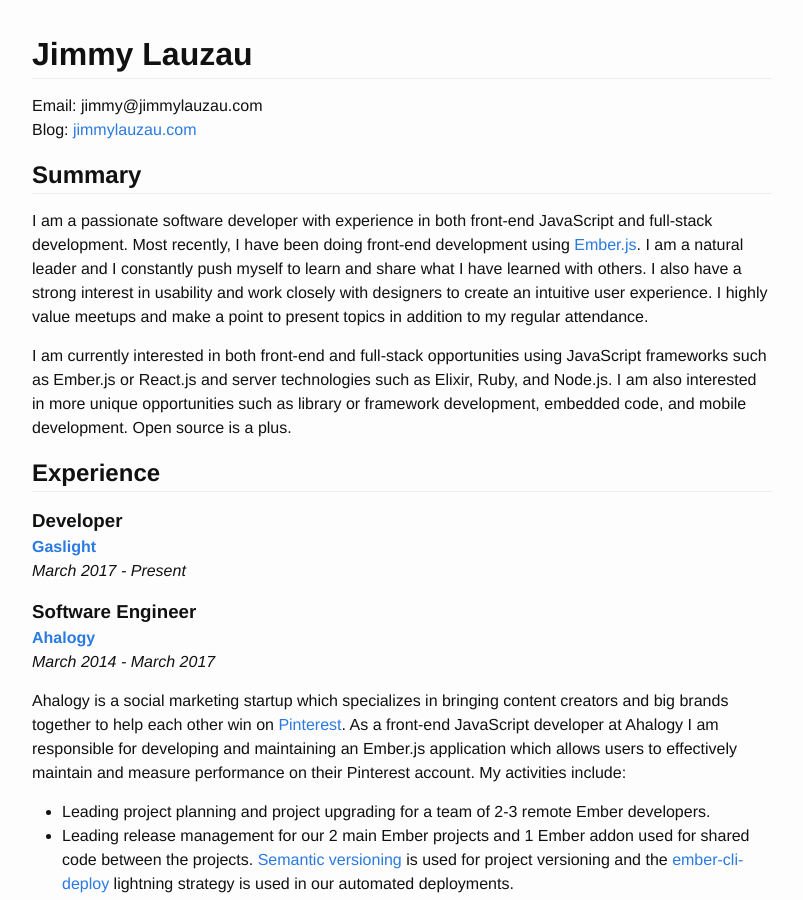
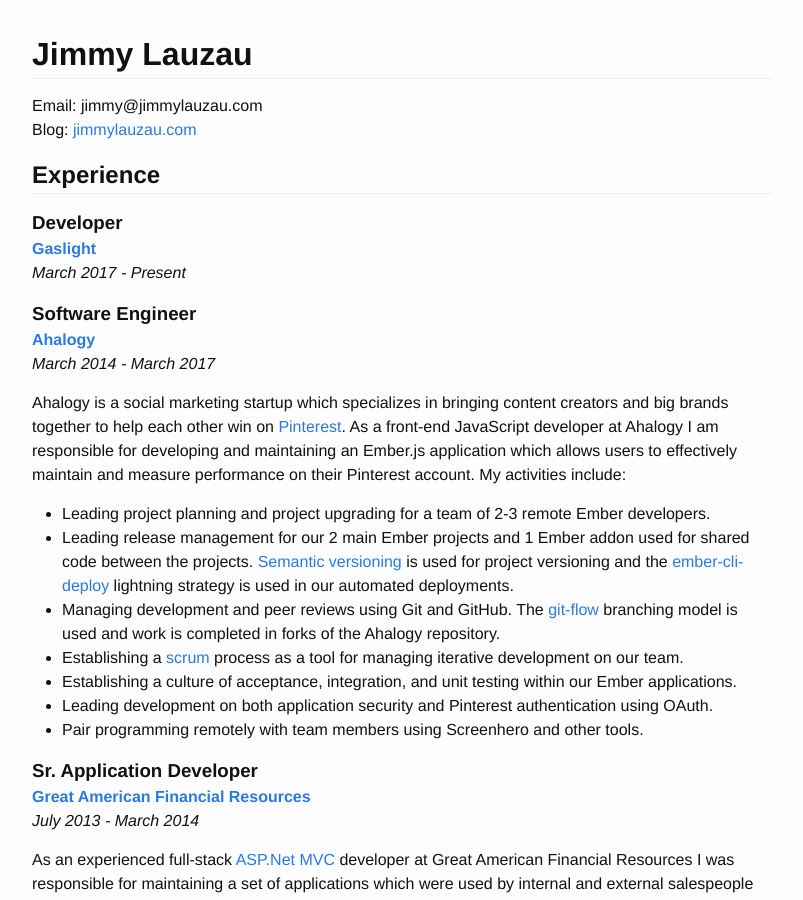
Before and after one commit to jimmay5469/jimmay5469.github.io, a Jekyll site: the page built from resume.md, in a window 1280 px wide and 900 px high. Shown: the whole window, without its empty margins (238-1041 px from the left). Built offline with Jekyll 4.4.1, drawn with Linux system fonts in a browser that asks for light colours; some of the changed text lies outside the part shown.

Commit message:
Fix a couple things

```diff
--- a/_includes/resume.md
+++ b/_includes/resume.md
@@ -3,14 +3,6 @@
 
 Email: jimmy@jimmylauzau.com
 Blog: [jimmylauzau.com](http://www.jimmylauzau.com/)
-
-
-Summary
--------
-
-I am a passionate software developer with experience in both front-end JavaScript and full-stack development. Most recently, I have been doing front-end development using [Ember.js](http://emberjs.com/). I am a natural leader and I constantly push myself to learn and share what I have learned with others. I also have a strong interest in usability and work closely with designers to create an intuitive user experience. I highly value meetups and make a point to present topics in addition to my regular attendance.
-
-I am currently interested in both front-end and full-stack opportunities using JavaScript frameworks such as Ember.js or React.js and server technologies such as Elixir, Ruby, and Node.js. I am also interested in more unique opportunities such as library or framework development, embedded code, and mobile development. Open source is a plus.
 
 
 Experience
@@ -83,7 +75,7 @@
 
 #### [Cincinnati Ember Meetup](http://embernati.com)
 
-_July 2015 - Present_
+_July 2015 - March 2017_
 
 
 ### Group Instructor
```
